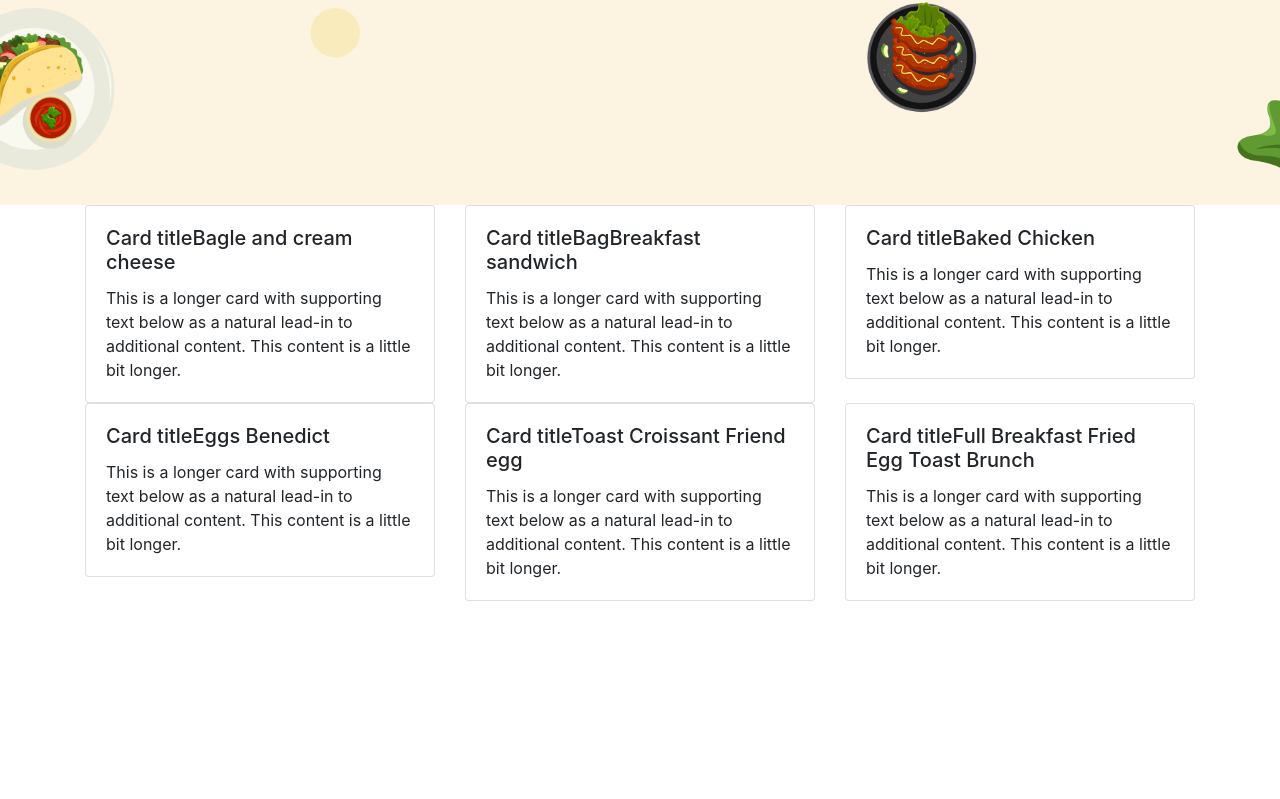
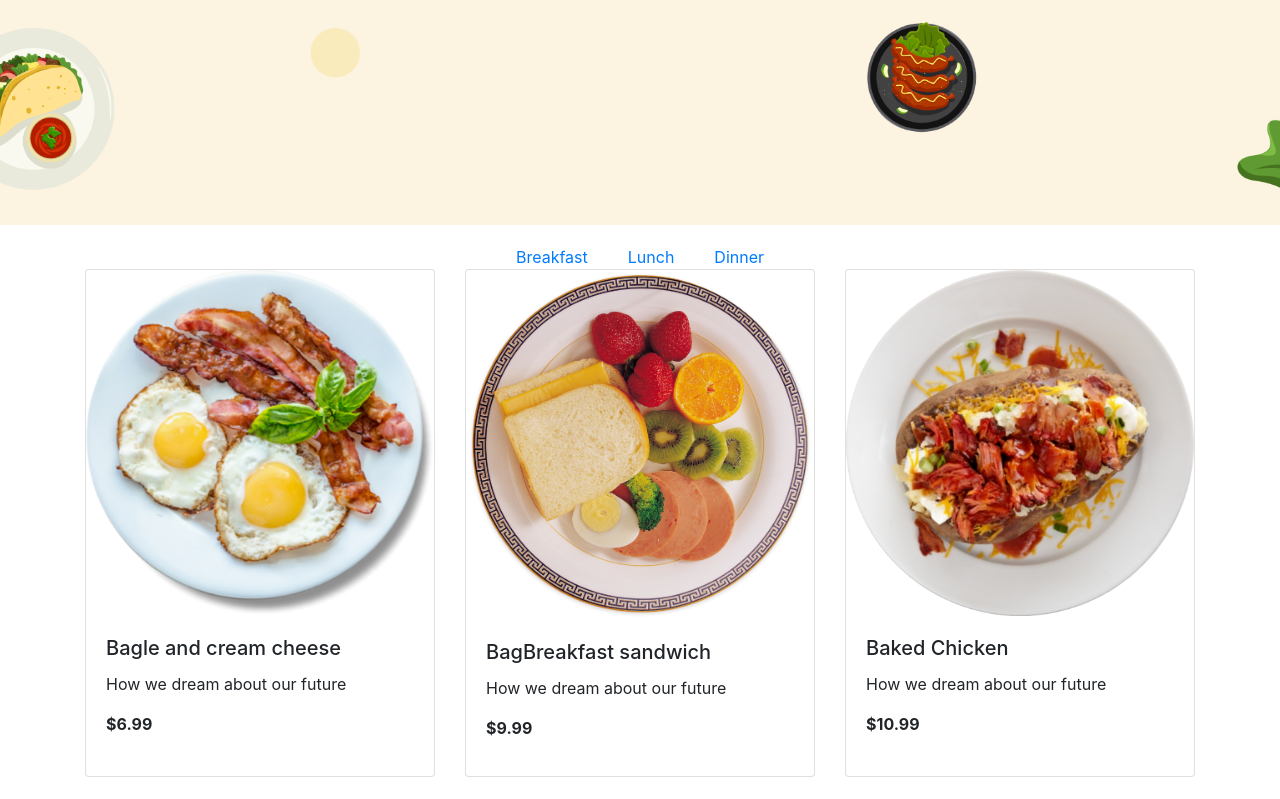
Before and after one commit to snigdha2010/red-onion-app, a React (Create React App) app: page /breakfast in a window 1280 px wide. Shown: the part 394-1193 px from the top of the page. Before the commit the page ends 995 px from the top, so only its background shows below. Built offline with nearby package versions, Linux system fonts and the light colour scheme.

Commit message:
Menu initial push

```diff
--- a/package.json
+++ b/package.json
@@ -13,6 +13,8 @@
     "react": "^16.13.1",
     "react-bootstrap": "^1.0.0-beta.17",
     "react-dom": "^16.13.1",
+    "react-hook-form": "^5.1.3",
+    "react-router-dom": "^5.1.2",
     "react-scripts": "3.4.0"
   },
   "scripts": {
--- a/src/App.js
+++ b/src/App.js
@@ -2,15 +2,29 @@ import React from 'react';
 import './App.css';
 import Header from './components/Header/Header';
 import Banner from './components/Banner/Banner';
-import Menus from './components/Menus/Menus';
 import Food from './components/Food/Food';
+import {
+  BrowserRouter as Router,
+  Switch,
+  Route,
+  Link
+} from "react-router-dom";
+import Menus from './components/Breakfast/Breakfast';
 
 function App() {
   return (
     <div className="App">
       <Header></Header>
       <Banner></Banner>
-      <Food></Food>
+
+
+      <Router>
+        <Switch>
+            <Route path = '/breakfast'>
+              <Food></Food>
+            </Route>
+        </Switch>
+      </Router>
     </div>
   );
 }
--- a/src/Data/foodItem.js
+++ b/src/Data/foodItem.js
@@ -47,6 +47,13 @@ var foodItem = [
         description:'How we dream about our future',
         price:3.99,
         img:`${breakfast6}`
+    },
+    {
+        categories:'lunch',
+        itemname:'Full Breakfast Fried Egg Toast Brunch',
+        description:'How we dream about our future',
+        price:3.99,
+        img:`${breakfast2}`
     }
 
 
--- /dev/null
+++ b/src/components/Breakfast/Breakfast.js
@@ -0,0 +1,21 @@
+import React from 'react';
+
+const Breakfast = (props) => {
+
+    const{price,img,itemname,description}=props.menus
+
+    return (
+        <div className='col-md-4 mb-4'>
+                <div className='card h-100'>
+                    <img className='card-img-top'src={img} alt=""/>
+                    <div class="card-body">
+                        <h5 class="card-title">{itemname}</h5>
+                        <p class="card-text">{description}</p>
+                        <p><b>${price}</b></p>
+                    </div>
+                </div>
+        </div>
+    );
+};
+
+export default Breakfast;
--- a/src/components/Food/Food.css
+++ b/src/components/Food/Food.css
@@ -0,0 +1,9 @@
+.time{
+    text-align: center;
+}
+.container{
+    padding-top: 20px;
+}
+.container a{
+    padding: 20px;
+}
--- a/src/components/Food/Food.js
+++ b/src/components/Food/Food.js
@@ -1,19 +1,30 @@
 import React, { useState } from 'react';
 import data from '../../Data';
-import Menus from '../Menus/Menus';
+import './Food.css';
+import Breakfast from '../Breakfast/Breakfast';
 
 const Food = () => {
     const foodData = data;
     const [items,setItems]= useState(foodData)
-    console.log(items);
+
+    const breakfasts = items.filter((a)=>a.categories==='breakfast');
+    const lunch = items.filter((a)=>a.categories==='lunch');
+    console.log(lunch);
     //const item1 = items[4];
 
     return (
         <div className='container'>
-            <div className='row'>
+            <div className='time'>
+                <a href="/breakfast">Breakfast</a>
+                <a href="/lunch">Lunch</a>
+                <a href="/dinner">Dinner</a>
+            </div>
+            <div className='row '>
               {
-              items.map(item=><Menus menus = {item}></Menus>)
+              breakfasts.map(breakfast=>
+              <Breakfast menus = {breakfast}></Breakfast>)
             }
+            <button className='main-btn btn-secondary btn-lg '>Checkout Your Food</button>
         </div>
         </div>
 
--- a/src/components/Menus/Menus.js
+++ /dev/null
@@ -1,19 +0,0 @@
-import React from 'react';
-
-const Menus = (props) => {
-
-    const{categories,price,img,itemname}=props.menus
-
-    return (
-        <div className='col-md-4'>
-                <div className='card '>
-                    <div class="card-body">
-                        <h5 class="card-title">Card title{itemname}</h5>
-                        <p class="card-text">This is a longer card with supporting text below as a natural lead-in to additional content. This content is a little bit longer.</p>
-                    </div>
-                </div>
-        </div>
-    );
-};
-
-export default Menus;
```
Also changed, not shown: src/components/Breakfast/Breakfast.css (added), 1 other file (tests, documents, lock files or other folders).
